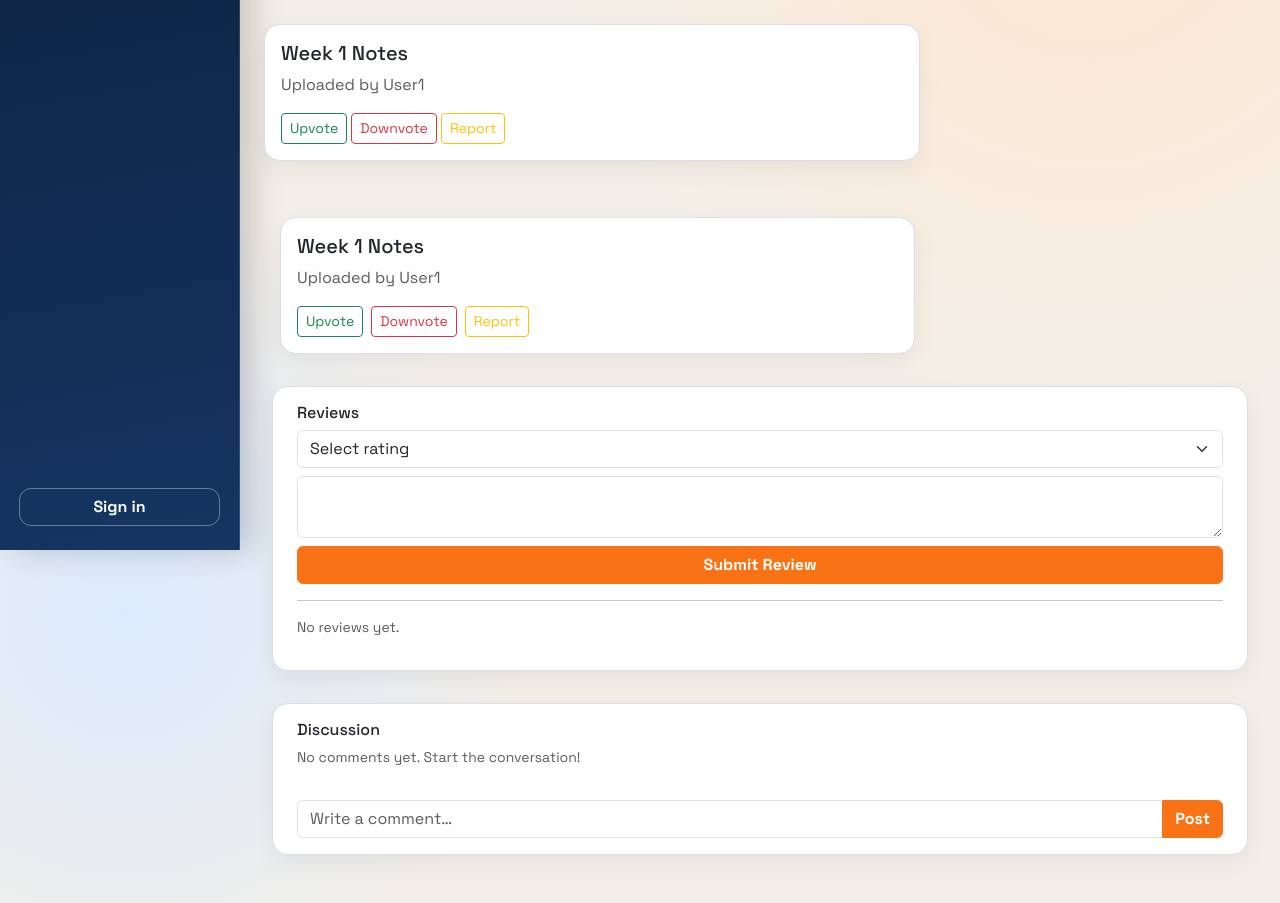
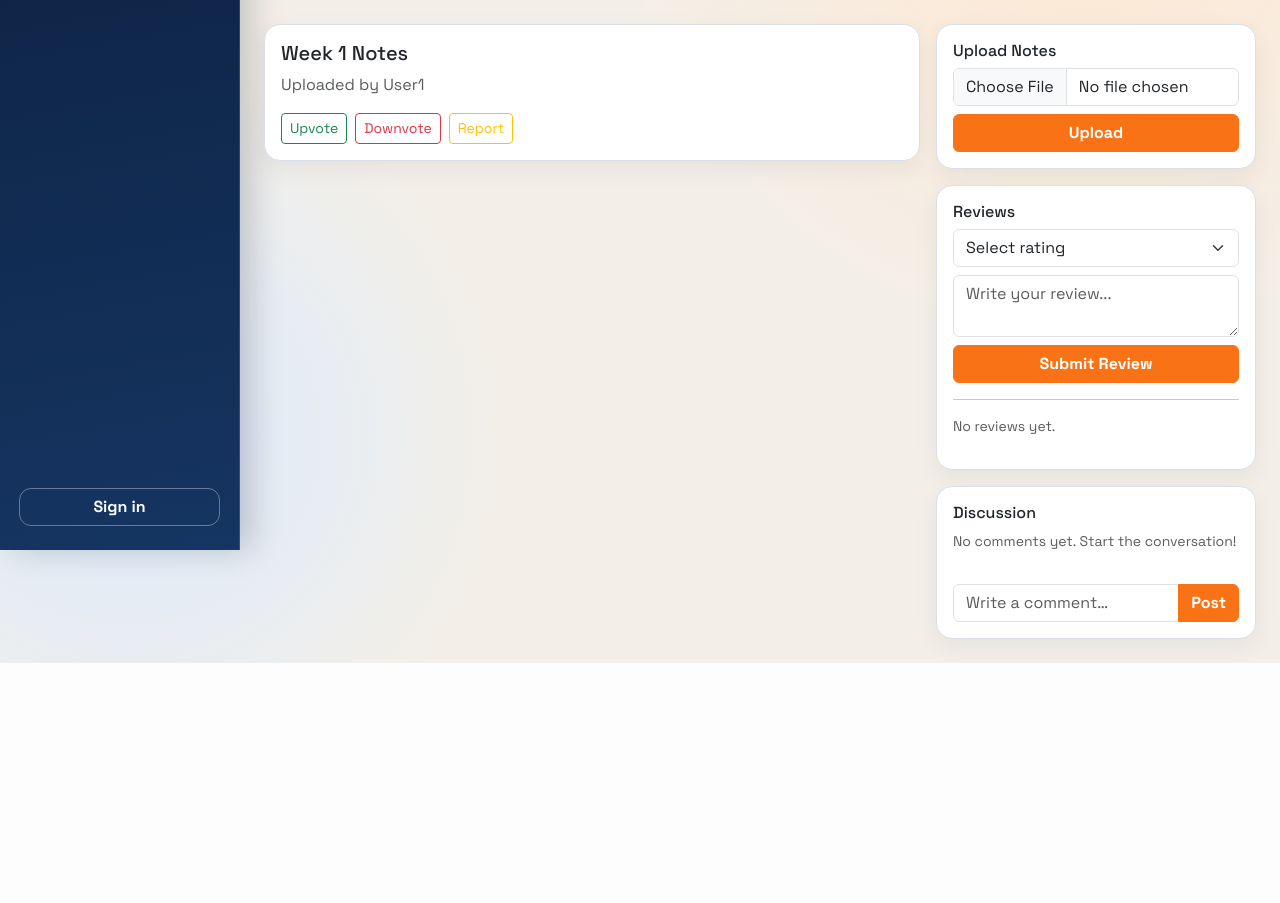
Before and after one commit to BaconPancakez/CITS3403_Project, a Flask app: template app/templates/coursepg.html in a window 1280 px wide. Shown: the part 250-1153 px from the top of the page. After the commit the page ends 913 px from the top, so only its background shows below. Run offline with Flask 3, Linux system fonts and the light colour scheme; the template is opened without the code that fills it, so the values that code supplies are empty.

Commit message:
fixed merge conflicts and whitespace in the review before filled out

```diff
--- a/app/templates/coursepg.html
+++ b/app/templates/coursepg.html
@@ -12,44 +12,37 @@
 
 <main class="p-3 p-lg-4">
     <div class="row g-3">
+
+        {# ── Left column: notes cards ── #}
         <div class="col-12 col-lg-8">
-            <div class="card mb-3">
+            <div class="card mb-3 text-start" role="button" tabindex="0" data-bs-toggle="modal"
+                data-bs-target="#notesPreviewModal" aria-label="Open notes preview">
                 <div class="card-body">
                     <h5 class="card-title">Week 1 Notes</h5>
                     <p class="text-muted">Uploaded by User1</p>
-                    <button class="btn btn-sm btn-outline-success">Upvote</button>
-                    <button class="btn btn-sm btn-outline-danger">Downvote</button>
-                    <button class="btn btn-sm btn-outline-warning">Report</button>
+
+                    <div class="d-flex gap-2 flex-wrap">
+                        <button class="btn btn-sm btn-outline-success" type="button">Upvote</button>
+                        <button class="btn btn-sm btn-outline-danger" type="button">Downvote</button>
+                        <button class="btn btn-sm btn-outline-warning" type="button">Report</button>
+                    </div>
                 </div>
             </div>
         </div>
-    </header>
 
-    <main class="p-3 p-lg-4">
-        <div class="row g-3">
-            <div class="col-12 col-lg-8">
-                <div
-                    class="card mb-3 text-start"
-                    role="button"
-                    tabindex="0"
-                    data-bs-toggle="modal"
-                    data-bs-target="#notesPreviewModal"
-                    aria-label="Open notes preview"
-                >
-                    <div class="card-body">
-                        <h5 class="card-title">Week 1 Notes</h5>
-                        <p class="text-muted">Uploaded by User1</p>
+        {# ── Right sidebar ── #}
+        <div class="col-12 col-lg-4">
 
-                        <div class="d-flex gap-2 flex-wrap">
-                            <button class="btn btn-sm btn-outline-success" type="button">Upvote</button>
-                            <button class="btn btn-sm btn-outline-danger" type="button">Downvote</button>
-                            <button class="btn btn-sm btn-outline-warning" type="button">Report</button>
-                        </div>
-                    </div>
+            {# Upload card #}
+            <div class="card mb-3">
+                <div class="card-body">
+                    <h6>Upload Notes</h6>
+                    <input type="file" class="form-control mb-2" />
+                    <button class="btn btn-primary w-100">Upload</button>
                 </div>
             </div>
 
-            {# ── Reviews card ── #}
+            {# Reviews card #}
             <div class="card mb-3">
                 <div class="card-body">
                     <h6>Reviews</h6>
@@ -60,6 +53,7 @@
 
                     <form method="POST">
                         <input type="hidden" name="form_type" value="review">
+
                         <div class="mb-2">
                             <select name="rating" class="form-select" required>
                                 <option value="">Select rating</option>
@@ -70,11 +64,12 @@
                                 <option value="1">★☆☆☆☆ (1)</option>
                             </select>
                         </div>
+
                         <div class="mb-2">
                             <textarea name="review_text" class="form-control" placeholder="Write your review..."
-                                required>
-                                </textarea>
+                                required></textarea>
                         </div>
+
                         <button class="btn btn-primary w-100">Submit Review</button>
                     </form>
 
@@ -95,11 +90,10 @@
                     {% else %}
                     <p class="text-muted small">No reviews yet.</p>
                     {% endfor %}
-
                 </div>
             </div>
 
-            {# ── Discussion card ── #}
+            {# Discussion card #}
             <div class="card">
                 <div class="card-body">
                     <h6>Discussion</h6>
@@ -127,14 +121,14 @@
                             <button class="btn btn-primary" type="submit">Post</button>
                         </div>
                     </form>
-
                 </div>
             </div>
 
-        </div>
-    </main>
+        </div>{# end col-lg-4 #}
+    </div>{# end row #}
+</main>
 {% endblock %}
 
 {% block modals %}
-    {% include "partials/notes_modal.html" %}
+{% include "partials/notes_modal.html" %}
 {% endblock %}
```
